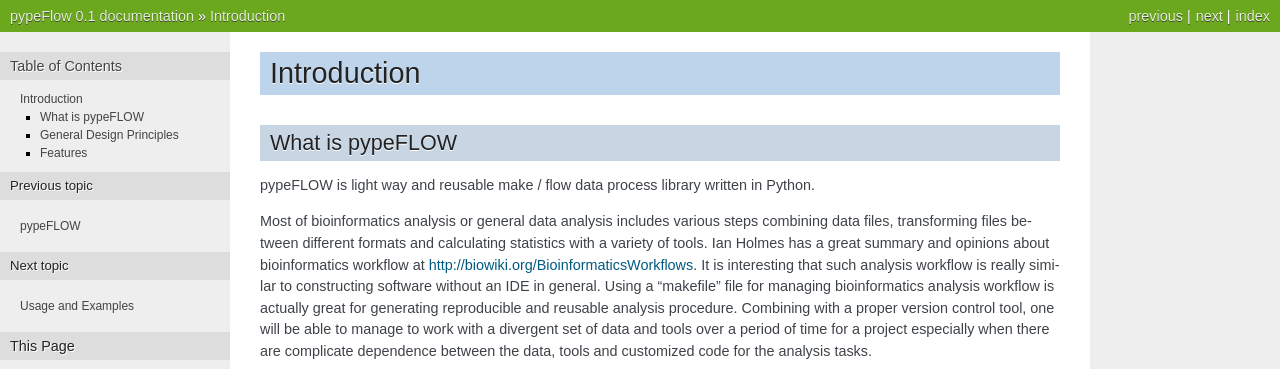
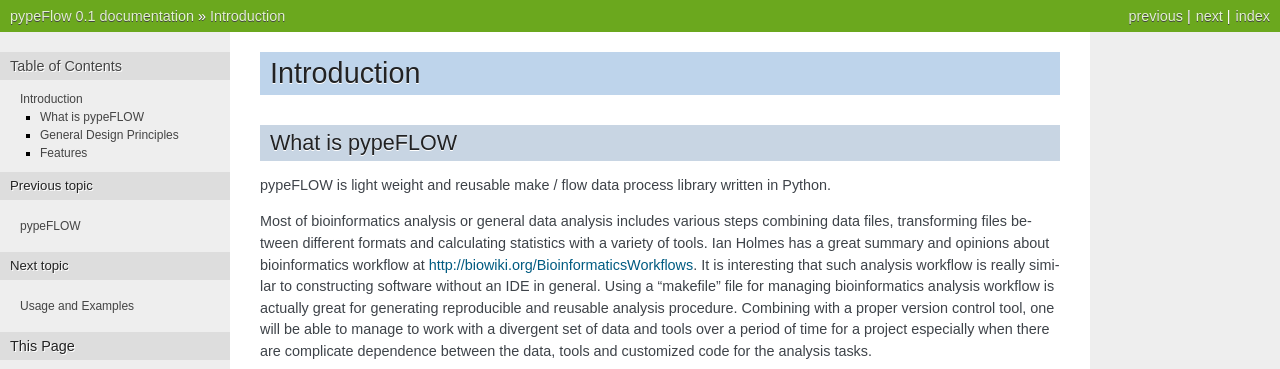
Before and after one commit to PacificBiosciences/pypeFLOW, a Sphinx documentation site: the page built from doc/introduction.rst, in a window 1280 px wide. Shown: the top 369 px of the page. Built offline with Sphinx 7.4.7, drawn with Linux system fonts in a browser that asks for light colours; pages that are not in the unit, such as notebooks, are missing from menus.

Commit message:
fix a typo. It is interesting to see that the tendecy ignorning the last consonant as non-native English speaker gets into writing.

```diff
--- a/README.txt
+++ b/README.txt
@@ -1,7 +1,7 @@
 What is pypeFLOW
 ================
 
-pypeFLOW is light way and reusable make / flow data process
+pypeFLOW is light weight and reusable make / flow data process
 library written in Python.
 
 Most of bioinformatics analysis or general data analysis
--- a/doc/introduction.rst
+++ b/doc/introduction.rst
@@ -6,7 +6,7 @@ Introduction
 What is pypeFLOW
 ================
 
-pypeFLOW is light way and reusable make / flow data process
+pypeFLOW is light weight and reusable make / flow data process
 library written in Python.
 
 Most of bioinformatics analysis or general data analysis
```
